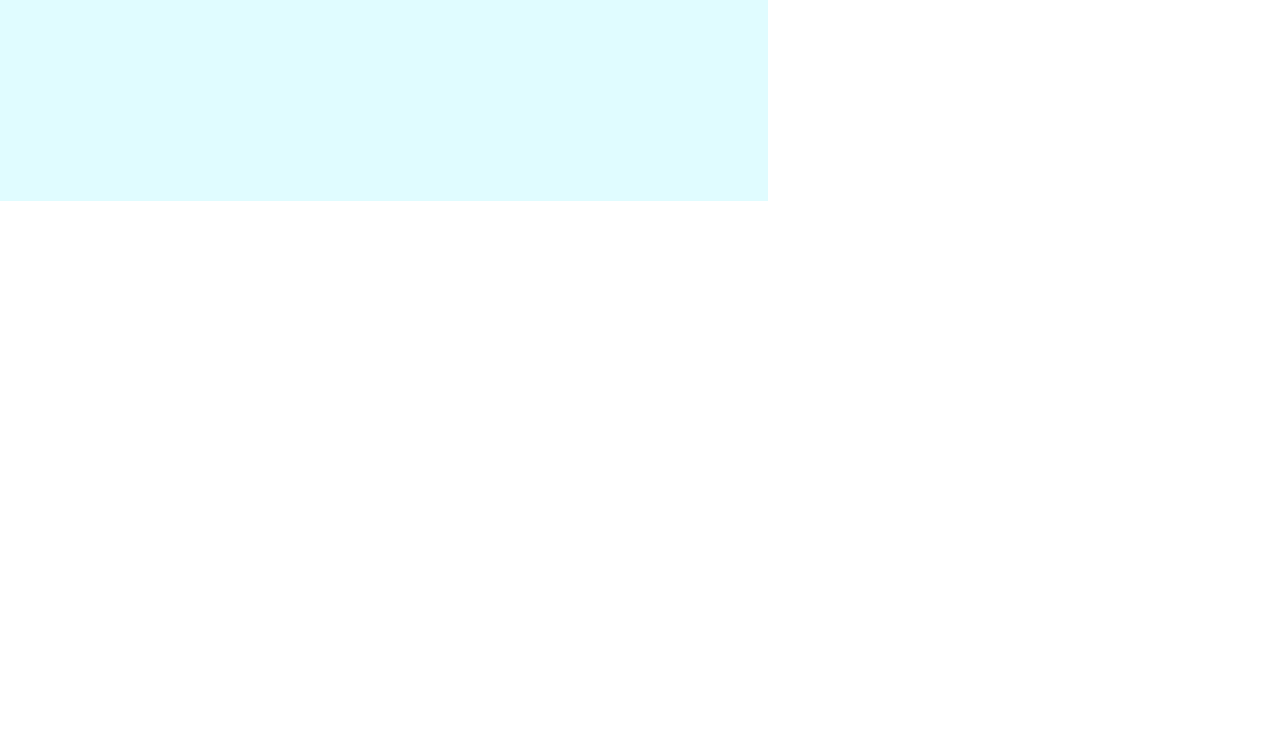
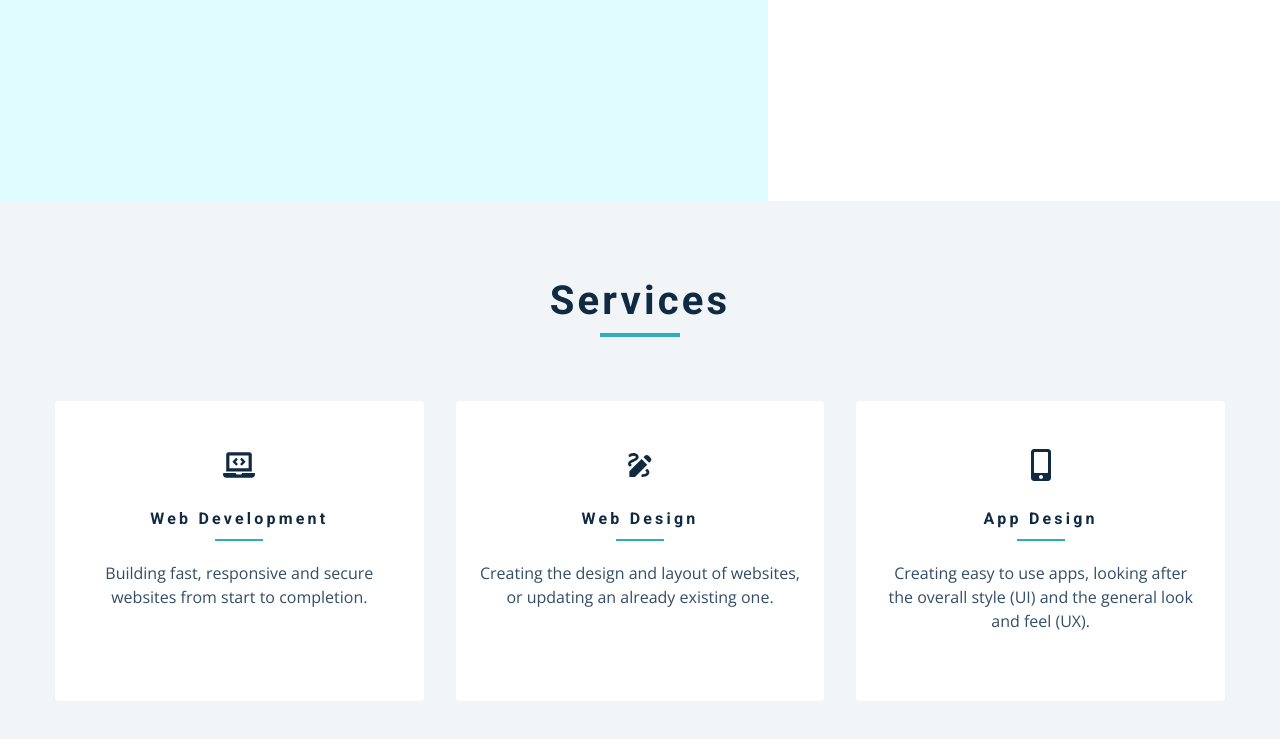
Before and after one commit to ZaidaMM/portfolio-gatsby, a Gatsby site: page / in a window 1280 px wide. Shown: the part 599-1338 px from the top of the page. Before the commit the page ends 800 px from the top, so only its background shows below. Built offline with nearby package versions, Linux system fonts and the light colour scheme; Gatsby itself is replaced by a stand-in of ours.

Commit message:
services section

```diff
--- a/src/components/Services.js
+++ b/src/components/Services.js
@@ -1,7 +1,25 @@
 import React from "react"
 import Title from "./Title"
+import services from "../constants/services"
 
 const Services = () => {
-  return <Title title="Services" />
+  return (
+    <section className="section bg-grey">
+      <Title title="Services" />
+      <div className="section-center services-center">
+        {services.map(service => {
+          const { id, title, text, icon } = service
+          return (
+            <div key={id} className="service">
+              {icon}
+              <h4>{title}</h4>
+              <div className="underline"></div>
+              <p className="service-p">{text}</p>
+            </div>
+          )
+        })}
+      </div>
+    </section>
+  )
 }
 export default Services
--- a/src/constants/services.js
+++ b/src/constants/services.js
@@ -1,23 +1,24 @@
 import React from "react"
-import { FaCode, FaSketch, FaAndroid } from "react-icons/fa"
+import { FaLaptopCode, FaSketch, FaAndroid, FaMobileAlt } from "react-icons/fa"
+import { MdDraw } from "react-icons/md"
 const services = [
   {
     id: 1,
-    icon: <FaCode className="service-icon" />,
+    icon: <FaLaptopCode className="service-icon" />,
     title: "web development",
-    text: `I'm baby meditation tofu chillwave, distillery messenger bag thundercats chicharrones kale chips gochujang. Banh mi direct trade marfa salvia.`,
+    text: `Building fast, responsive and secure websites from start to completion.`,
   },
   {
     id: 2,
-    icon: <FaSketch className="service-icon" />,
+    icon: <MdDraw className="service-icon" />,
     title: "web design",
-    text: `I'm baby meditation tofu chillwave, distillery messenger bag thundercats chicharrones kale chips gochujang. Banh mi direct trade marfa salvia.`,
+    text: `Creating the design and layout of websites, or updating an already existing one.`,
   },
   {
     id: 3,
-    icon: <FaAndroid className="service-icon" />,
+    icon: <FaMobileAlt className="service-icon" />,
     title: "app design",
-    text: `I'm baby meditation tofu chillwave, distillery messenger bag thundercats chicharrones kale chips gochujang. Banh mi direct trade marfa salvia.`,
+    text: `Creating easy to use apps, looking after the overall style (UI) and the general look and feel (UX).`,
   },
 ]
 
--- a/src/pages/index.js
+++ b/src/pages/index.js
@@ -11,7 +11,7 @@ export default function Home() {
     <>
       <main>
         <Hero />
-        {/* <Services /> */}
+        <Services />
       </main>
     </>
   )
```
